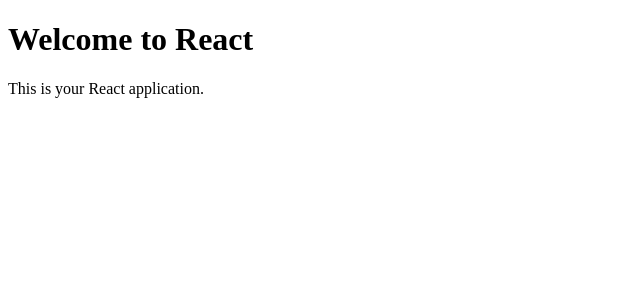
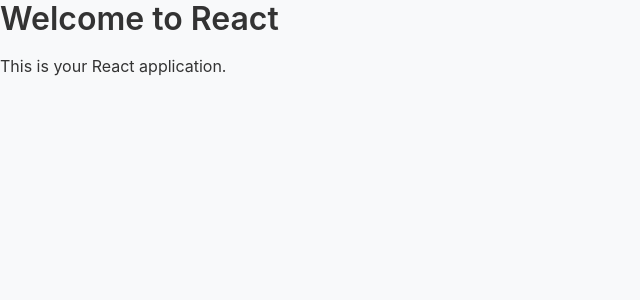
Before and after one commit to jp-jpeg/smart-task-planner, a React (Create React App) app: page / in a window 1280 px wide. Shown: the top 300 px of the page, without its empty margins (0-640 px from the left). Built offline with nearby package versions, Linux system fonts and the light colour scheme.

Commit message:
add SCSS support and global styles

```diff
--- a/package.json
+++ b/package.json
@@ -10,6 +10,7 @@
     "react": "^19.2.3",
     "react-dom": "^19.2.3",
     "react-scripts": "5.0.1",
+    "sass": "^1.97.2",
     "web-vitals": "^2.1.4"
   },
   "scripts": {
--- a/src/index.js
+++ b/src/index.js
@@ -1,5 +1,6 @@
 import React from 'react';
 import ReactDOM from 'react-dom/client';
+import './styles/global.scss';
 import App from './App';
 
 const root = ReactDOM.createRoot(document.getElementById('root'));
--- /dev/null
+++ b/src/styles/_variables.scss
@@ -0,0 +1,45 @@
+// ===========================
+// SCSS Variables
+// ===========================
+
+// Colors
+$primary-color: #4a90e2;
+$secondary-color: #f5a623;
+$success-color: #7ed321;
+$danger-color: #e74c3c;
+$warning-color: #f39c12;
+$text-color: #333333;
+$text-light: #999999;
+$background-color: #f8f9fa;
+$border-color: #e0e0e0;
+
+// Typography
+$font-family: -apple-system, BlinkMacSystemFont, 'Segoe UI', 'Roboto', sans-serif;
+$font-size-base: 16px;
+$font-size-small: 14px;
+$font-size-large: 18px;
+$font-size-h1: 32px;
+$font-size-h2: 24px;
+$line-height-base: 1.5;
+
+// Spacing
+$spacing-xs: 4px;
+$spacing-sm: 8px;
+$spacing-md: 16px;
+$spacing-lg: 24px;
+$spacing-xl: 32px;
+$spacing-xxl: 48px;
+
+// Border Radius
+$border-radius-sm: 4px;
+$border-radius-md: 8px;
+$border-radius-lg: 12px;
+
+// Shadows
+$box-shadow-sm: 0 1px 3px rgba(0, 0, 0, 0.12);
+$box-shadow-md: 0 4px 6px rgba(0, 0, 0, 0.1);
+$box-shadow-lg: 0 8px 16px rgba(0, 0, 0, 0.15);
+
+// Transitions
+$transition-speed: 0.3s;
+$transition-timing: ease-in-out;
--- /dev/null
+++ b/src/styles/global.scss
@@ -0,0 +1,88 @@
+// ===========================
+// Global Styles
+// ===========================
+
+@import './variables';
+
+* {
+  margin: 0;
+  padding: 0;
+  box-sizing: border-box;
+}
+
+html {
+  font-size: $font-size-base;
+}
+
+body {
+  font-family: $font-family;
+  font-size: $font-size-base;
+  line-height: $line-height-base;
+  color: $text-color;
+  background-color: $background-color;
+  -webkit-font-smoothing: antialiased;
+  -moz-osx-font-smoothing: grayscale;
+}
+
+#root {
+  min-height: 100vh;
+  display: flex;
+  flex-direction: column;
+}
+
+// Typography
+h1, h2, h3, h4, h5, h6 {
+  font-weight: 600;
+  line-height: 1.2;
+  margin-bottom: $spacing-md;
+  color: $text-color;
+}
+
+h1 {
+  font-size: $font-size-h1;
+}
+
+h2 {
+  font-size: $font-size-h2;
+}
+
+p {
+  margin-bottom: $spacing-md;
+  color: $text-color;
+}
+
+// Links
+a {
+  color: $primary-color;
+  text-decoration: none;
+  transition: color $transition-speed $transition-timing;
+
+  &:hover {
+    color: darken($primary-color, 10%);
+  }
+}
+
+// Buttons (placeholder styling)
+button {
+  font-family: $font-family;
+  font-size: $font-size-base;
+  cursor: pointer;
+  transition: all $transition-speed $transition-timing;
+}
+
+// Form elements
+input,
+textarea,
+select {
+  font-family: $font-family;
+  font-size: $font-size-base;
+  border: 1px solid $border-color;
+  border-radius: $border-radius-md;
+  padding: $spacing-sm $spacing-md;
+
+  &:focus {
+    outline: none;
+    border-color: $primary-color;
+    box-shadow: 0 0 0 3px rgba($primary-color, 0.1);
+  }
+}
```
Also changed, not shown: 1 other file (tests, documents, lock files or other folders).
